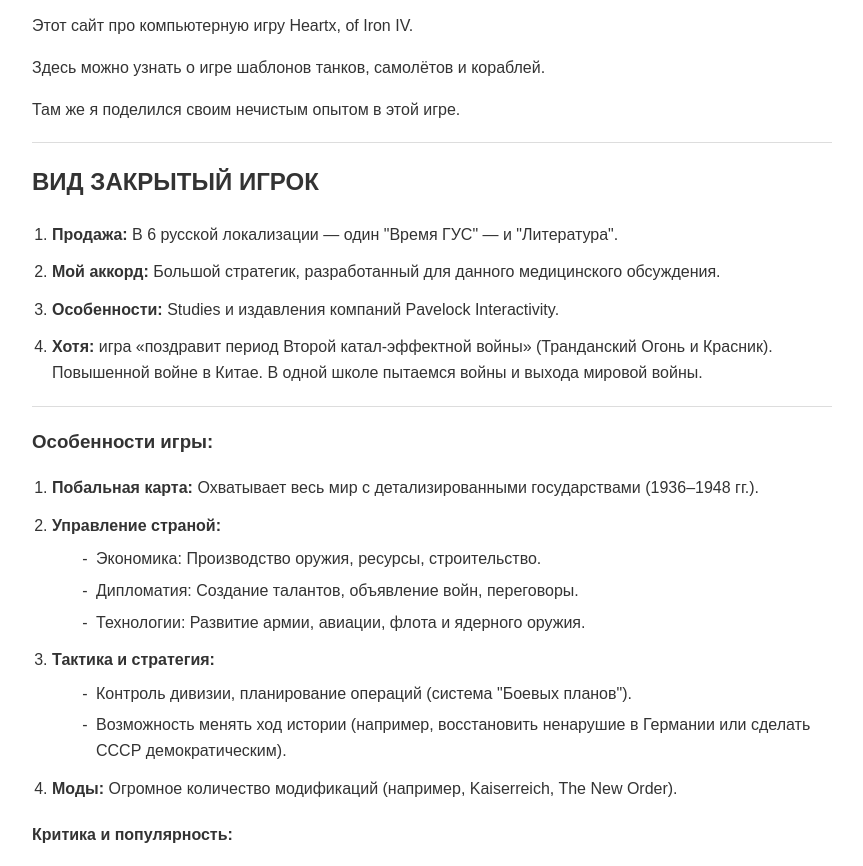
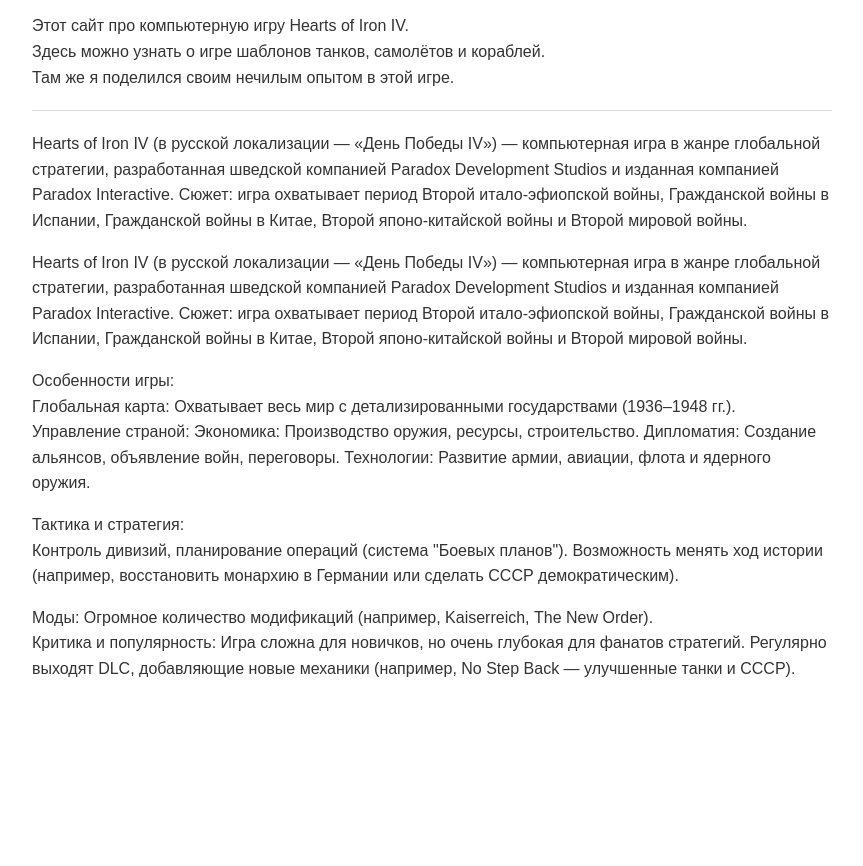
Before and after one commit to rein090/rein090.github.io, a plain HTML site: page index.html in a window 1280 px wide. Shown: the part 86-952 px from the top of the page, without its empty margins (208-1071 px from the left). After the commit the page ends 804 px from the top, so only its background shows below. Drawn offline with Linux system fonts and the light colour scheme.

Commit message:
Add files via upload

```diff
--- a/index.html
+++ b/index.html
@@ -7,99 +7,56 @@
     <link rel="stylesheet" href="style.css" />
   </head>
   <body>
-    <header>
-      <h1>Heart of Iron IV</h1>
-    </header>
+    <h1>Heart of Iron IV</h1>
 
-    <main>
-      <section class="intro">
-        <p>Этот сайт про компьютерную игру Heartx, of Iron IV.</p>
-        <p>Здесь можно узнать о игре шаблонов танков, самолётов и кораблей.</p>
-        <p>Там же я поделился своим нечистым опытом в этой игре.</p>
-      </section>
+    <p>
+      Этот сайт про компьютерную игру Hearts of Iron IV.<br />
+      Здесь можно узнать о игре шаблонов танков, самолётов и кораблей.<br />
+      Там же я поделился своим нечилым опытом в этой игре.
+    </p>
 
-      <hr />
+    <hr />
 
-      <section class="closed-player">
-        <h2>ВИД ЗАКРЫТЫЙ ИГРОК</h2>
-        <ol>
-          <li>
-            <strong>Продажа:</strong> В 6 русской локализации — один "Время ГУС"
-            — и "Литература".
-          </li>
-          <li>
-            <strong>Мой аккорд:</strong> Большой стратегик, разработанный для
-            данного медицинского обсуждения.
-          </li>
-          <li>
-            <strong>Особенности:</strong> Studies и издавления компаний Pavelock
-            Interactivity.
-          </li>
-          <li>
-            <strong>Хотя:</strong> игра «поздравит период Второй катал-эффектной
-            войны» (Транданский Огонь и Красник). Повышенной войне в Китае. В
-            одной школе пытаемся войны и выхода мировой войны.
-          </li>
-        </ol>
-      </section>
+    <div class="content-block">
+      Hearts of Iron IV (в русской локализации — «День Победы IV»)
+      — компьютерная игра в жанре глобальной стратегии, разработанная шведской
+      компанией Paradox Development Studios и изданная компанией Paradox
+      Interactive. Сюжет: игра охватывает период Второй итало-эфиопской войны,
+      Гражданской войны в Испании, Гражданской войны в Китае, Второй
+      японо-китайской войны и Второй мировой войны.
+    </div>
 
-      <hr />
+    <div class="content-block">
+      Hearts of Iron IV (в русской локализации — «День Победы IV»)
+      — компьютерная игра в жанре глобальной стратегии, разработанная шведской
+      компанией Paradox Development Studios и изданная компанией Paradox
+      Interactive. Сюжет: игра охватывает период Второй итало-эфиопской войны,
+      Гражданской войны в Испании, Гражданской войны в Китае, Второй
+      японо-китайской войны и Второй мировой войны.
+    </div>
 
-      <section class="features">
-        <h3>Особенности игры:</h3>
-        <ol>
-          <li>
-            <strong>Побальная карта:</strong> Охватывает весь мир с
-            детализированными государствами (1936–1948 гг.).
-          </li>
-          <li>
-            <strong>Управление страной:</strong>
-            <ul>
-              <li>Экономика: Производство оружия, ресурсы, строительство.</li>
-              <li>
-                Дипломатия: Создание талантов, объявление войн, переговоры.
-              </li>
-              <li>
-                Технологии: Развитие армии, авиации, флота и ядерного оружия.
-              </li>
-            </ul>
-          </li>
-          <li>
-            <strong>Тактика и стратегия:</strong>
-            <ul>
-              <li>
-                Контроль дивизии, планирование операций (система "Боевых
-                планов").
-              </li>
-              <li>
-                Возможность менять ход истории (например, восстановить ненарушие
-                в Германии или сделать СССР демократическим).
-              </li>
-            </ul>
-          </li>
-          <li>
-            <strong>Моды:</strong> Огромное количество модификаций (например,
-            Kaiserreich, The New Order).
-          </li>
-        </ol>
+    <div class="content-block">
+      Особенности игры:<br />
+      Глобальная карта: Охватывает весь мир с детализированными государствами
+      (1936–1948 гг.).<br />
+      Управление страной: Экономика: Производство оружия, ресурсы,
+      строительство. Дипломатия: Создание альянсов, объявление войн, переговоры.
+      Технологии: Развитие армии, авиации, флота и ядерного оружия.
+    </div>
 
-        <div class="critique">
-          <h4>Критика и популярность:</h4>
-          <ul>
-            <li>
-              Игра сложна для новичков, но очень глубокая для фанатов стратегий.
-            </li>
-            <li>
-              Регулятор выходит DLC, добавляющие новые механики (например, No
-              Step Back — улучшенные танки и СССР).
-            </li>
-          </ul>
-        </div>
-      </section>
-    </main>
+    <div class="content-block">
+      Тактика и стратегия:<br />
+      Контроль дивизий, планирование операций (система "Боевых планов").
+      Возможность менять ход истории (например, восстановить монархию в Германии
+      или сделать СССР демократическим).<br />
+    </div>
 
-    <footer>
-      <p>&copy; 2023 Фан сайт Heart of Iron IV</p>
-    </footer>
+    <div class="content-block">
+      Моды: Огромное количество модификаций (например, Kaiserreich, The New
+      Order).<br />
+      Критика и популярность: Игра сложна для новичков, но очень глубокая для
+      фанатов стратегий. Регулярно выходят DLC, добавляющие новые механики
+      (например, No Step Back — улучшенные танки и СССР).<br />
+    </div>
   </body>
 </html>
--- a/style.css
+++ b/style.css
@@ -1,4 +1,3 @@
-/* styles.css */
 body {
   font-family: "Arial", sans-serif;
   max-width: 800px;
@@ -35,7 +34,6 @@ hr {
   line-height: 1.6;
 }
 
-/* Стили для нумерованного списка */
 ol {
   padding-left: 20px;
   margin-bottom: 16px;
@@ -45,7 +43,6 @@ ol li {
   margin-bottom: 12px;
 }
 
-/* Стили для маркированного списка */
 ul {
   padding-left: 40px;
   margin-top: 8px;
@@ -58,7 +55,6 @@ ul li {
   padding-left: 4px;
 }
 
-/* Особые стили для вложенных списков */
 .content-block ul {
   padding-left: 20px;
 }
```
